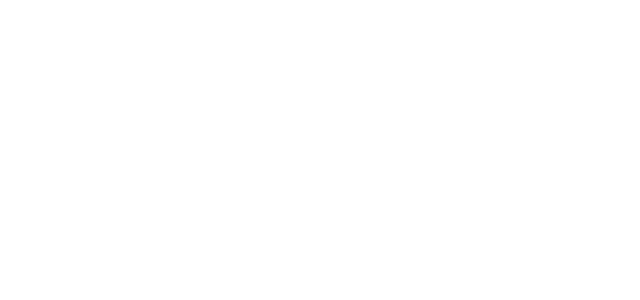
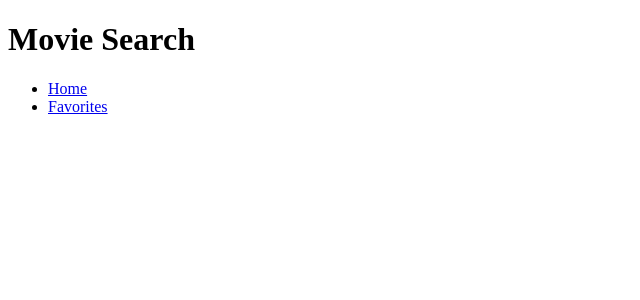
Before and after one commit to rubencns/movie-search, a React (Create React App) app: page / in a window 1280 px wide. Shown: the top 300 px of the page, without its empty margins (0-640 px from the left). Built offline with nearby package versions, Linux system fonts and the light colour scheme.

Commit message:
Create Header.jsx

```diff
--- a/src/components/App.jsx
+++ b/src/components/App.jsx
@@ -1,6 +1,11 @@
 import React, { useState, useEffect } from "react";
 import main from "../scss/main.scss";
+import Header from './Header.jsx';
 
-const App = () => <></>;
+const App = () => (
+    <>
+        <Header />
+    </>
+)
 
 export default App;
--- /dev/null
+++ b/src/components/Header.jsx
@@ -0,0 +1,21 @@
+import React from 'react';
+
+const Header = () => (
+
+    <header className="header">
+        <div className="logo"><h1>Movie Search</h1></div>
+        <nav className="nav">
+            <div className="nav-btn">
+                <div className="btn-line"></div>
+                <div className="btn-line"></div>
+                <div className="btn-line"></div>
+            </div>
+            <ul className="nav-menu">
+                <li className="nav-item"><a href="#" className="nav-link">Home</a></li>
+                <li className="nav-item"><a href="#" className="nav-link">Favorites</a></li>
+            </ul>
+        </nav>
+    </header>
+)
+
+export default Header;
--- a/src/scss/main.scss
+++ b/src/scss/main.scss
@@ -0,0 +1,3 @@
+.header {
+
+}
```
